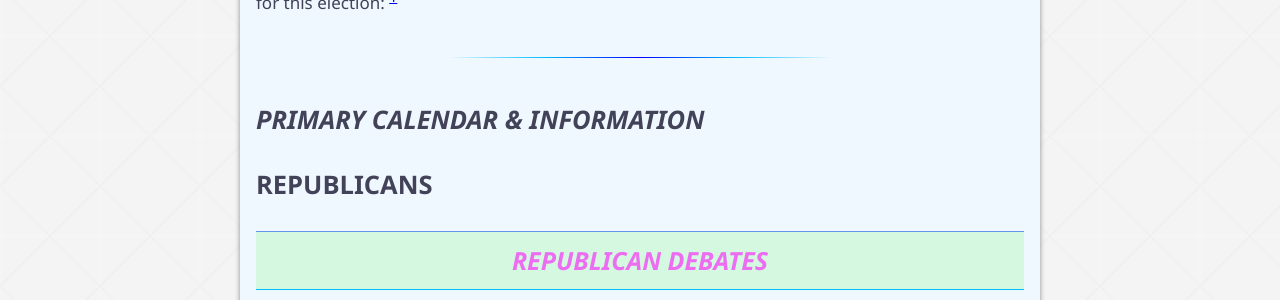
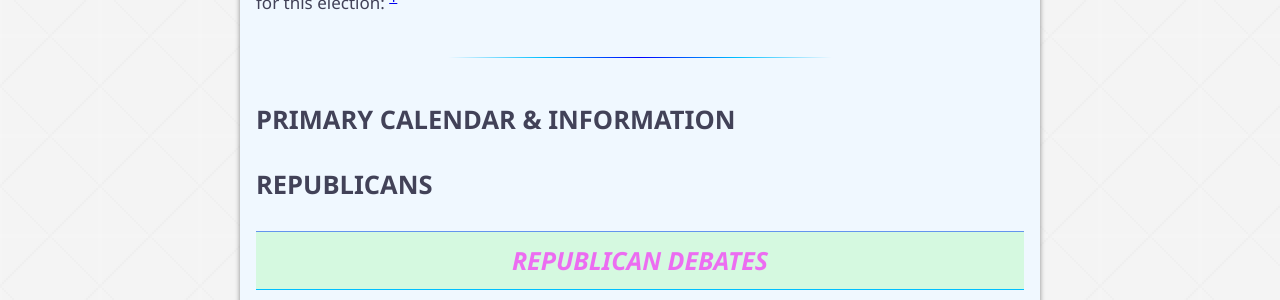
Before and after one commit to rshivjiani/rshivjiani.github.io, a Jekyll site: the page built from _posts/2016-03-01-election-hq.md, in a window 1280 px wide. Shown: the part 364-664 px from the top of the page. Built offline with Jekyll 4.4.1, drawn with Linux system fonts in a browser that asks for light colours.

Commit message:
Put space between hr and h2 to make h2 functional

```diff
--- a/_posts/2016-03-01-election-hq.md
+++ b/_posts/2016-03-01-election-hq.md
@@ -7,7 +7,8 @@
 
 
 ___________________________________
-## *PRIMARY CALENDAR & INFORMATION*
+
+## **PRIMARY CALENDAR & INFORMATION**
 
 ## REPUBLICANS
 
```
